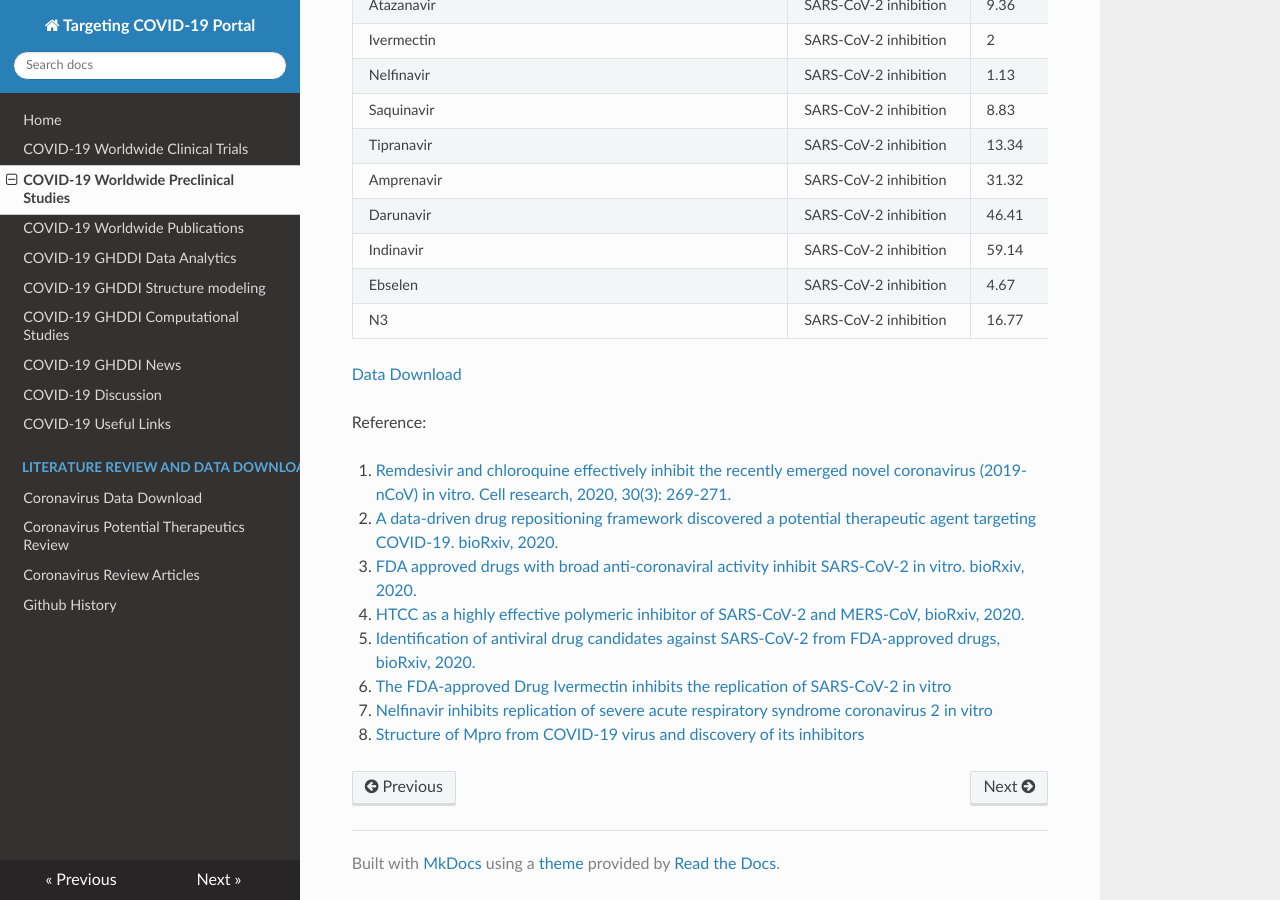
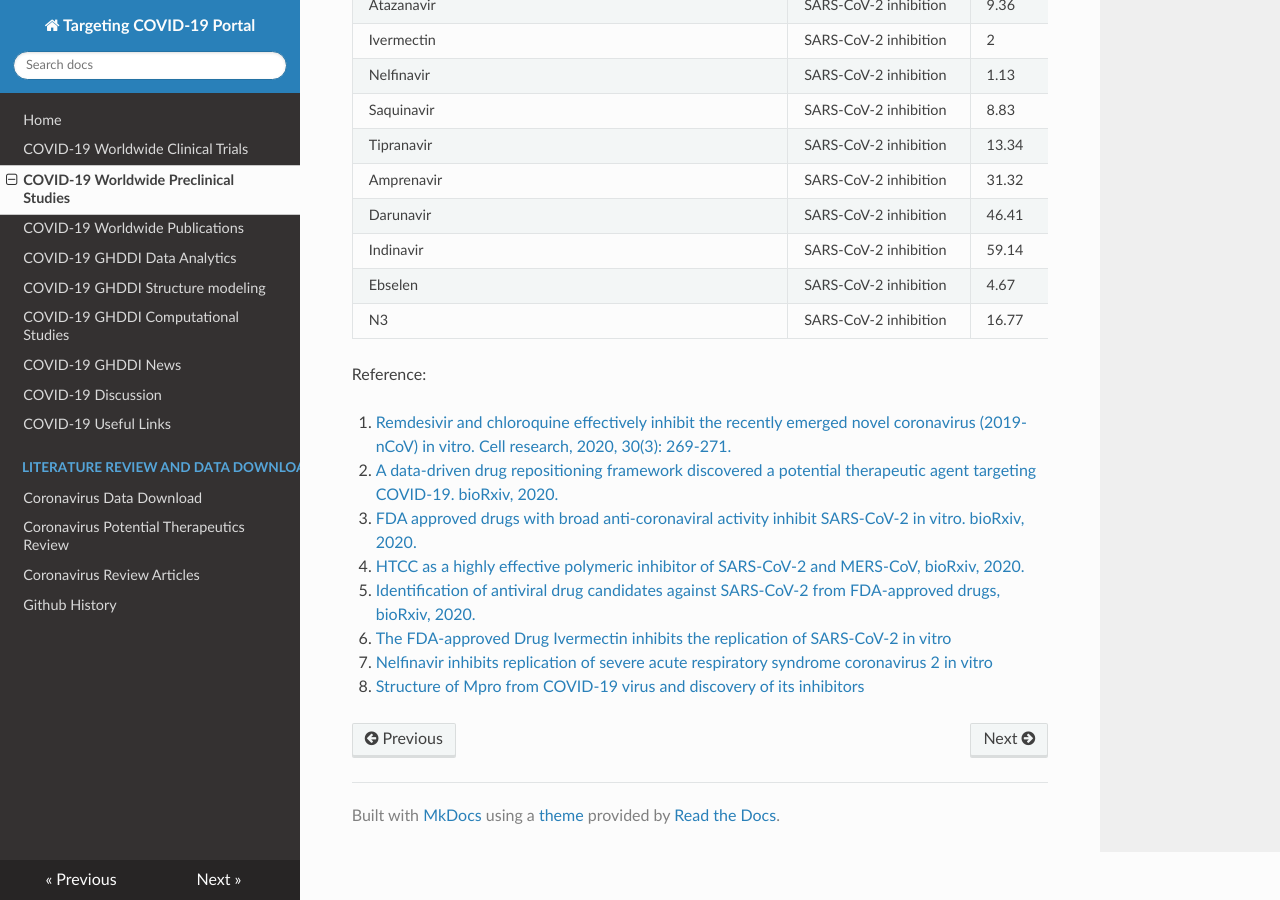
Before and after one commit to GHDDI-AILab/Targeting2019-nCoV, an MkDocs documentation site: the page built from docs/preclinical.md, in a window 1280 px wide and 900 px high, scrolled down 2724 px. Built offline with MkDocs 1.6.1, drawn with Linux system fonts in a browser that asks for light colours; nearby versions of some CDN libraries.

Commit message:
Update preclinical.md

```diff
--- a/docs/preclinical.md
+++ b/docs/preclinical.md
@@ -86,12 +86,6 @@ We are making our best efforts to collect SARS-CoV-2 in vitro experimental resul
 |N3|SARS-CoV-2 inhibition|16.77|>133|>7.93|
 
 
-
-
-
-
-[Data Download](https://ghddiai.oss-cn-zhangjiakou.aliyuncs.com/file/COVID19_in_vitro_assays.csv)
-
 Reference:
 
 1. [Remdesivir and chloroquine effectively inhibit the recently emerged novel coronavirus (2019-nCoV) in vitro. Cell research, 2020, 30(3): 269-271.](https://www.nature.com/articles/s41422-020-0282-0?fbclid=IwAR3c5iy9h65X1cnkrL6i6fJcWwi0ygN1LtI67SkcgREM4DyxxAcPauRuf5w)
```
